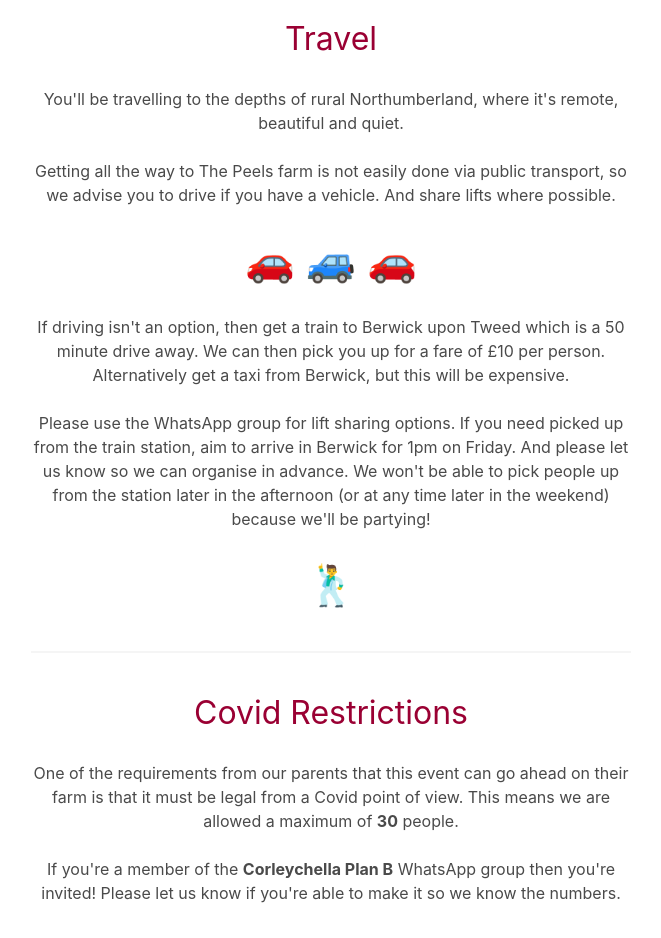
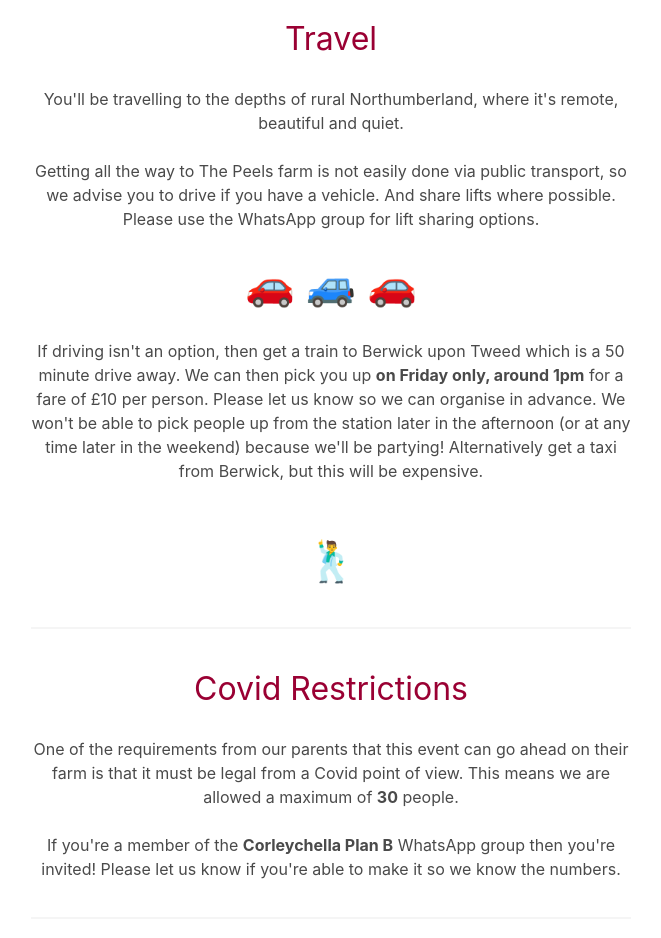
Before and after one commit to thomcorley/corleychella, a plain HTML site: page index.html in a window 1280 px wide. Shown: the part 2134-3072 px from the top of the page, without its empty margins (309-970 px from the left). Drawn offline with nearby package versions, Linux system fonts and the light colour scheme.

Commit message:
Update content

```diff
--- a/index.html
+++ b/index.html
@@ -88,13 +88,13 @@
         <h3 id="travel" class="is-size-3 py-3" style="color: #9A0033">Travel</h3>
         <p class="py-3">You'll be travelling to the depths of rural Northumberland, where it's remote, beautiful and quiet.</p>
 
-        <p class="py-3">Getting all the way to The Peels farm is not easily done via public transport, so we advise you to drive if you have a vehicle. And share lifts where possible.</p>
+        <p class="py-3">Getting all the way to The Peels farm is not easily done via public transport, so we advise you to drive if you have a vehicle. And share lifts where possible. Please use the WhatsApp group for lift sharing options.</p>
 
         <p class="is-size-2 py-3">🚗 🚙 🚗</p>
 
-        <p class="py-3">If driving isn't an option, then get a train to Berwick upon Tweed which is a 50 minute drive away. We can then pick you up for a fare of £10 per person. Alternatively get a taxi from Berwick, but this will be expensive.</p>
+        <p class="py-3">If driving isn't an option, then get a train to Berwick upon Tweed which is a 50 minute drive away. We can then pick you up <b>on Friday only, around 1pm</b> for a fare of £10 per person. Please let us know so we can organise in advance. We won't be able to pick people up from the station later in the afternoon (or at any time later in the weekend) because we'll be partying! Alternatively get a taxi from Berwick, but this will be expensive.</p>
 
-        <p class="py-3">Please use the WhatsApp group for lift sharing options. If you need picked up from the train station, aim to arrive in Berwick for 1pm on Friday. And please let us know so we can organise in advance. We won't be able to pick people up from the station later in the afternoon (or at any time later in the weekend) because we'll be partying!</p>
+        <p class="py-3"> </p>
 
         <p class="is-size-2 py-3">🕺</p>
 
```
